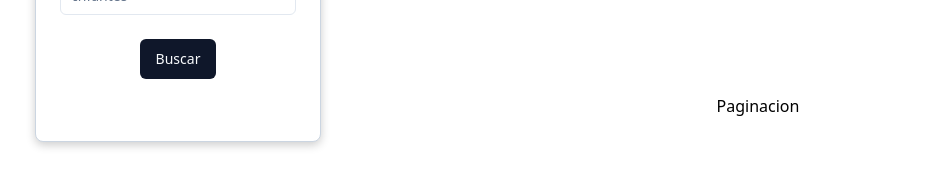
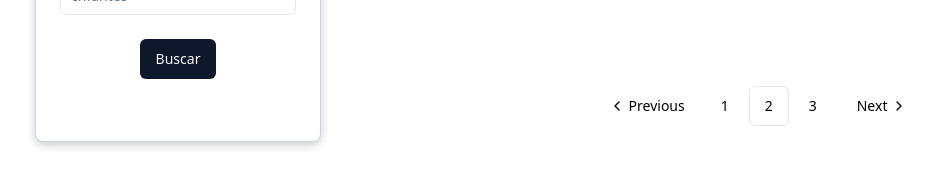
Before and after one commit to PeterMonkey/travelandz-prueba-frontend, a React (Vite) app: page /panel in a window 1280 px wide. Shown: the part 618-804 px from the top of the page, without its empty margins (29-962 px from the left). Built offline with nearby package versions, Linux system fonts and the light colour scheme; no server answers.

Commit message:
ADD: Llamada a la api para obtener los transfer

```diff
--- a/src/components/Filter.tsx
+++ b/src/components/Filter.tsx
@@ -10,6 +10,7 @@ import { fetchDestiny, countryCode } from "@/redux/slice/destinySlice"
 import { fetchTerminal, terminalCode } from "@/redux/slice/terminalSlice"
 import { fetchHotel, getHotel } from '@/redux/slice/hotelSlice'
 import { fechaLlegada, fechaSalida } from "@/redux/slice/dateSlice"
+import { fetchView } from "@/redux/slice/viewSlice"
 
 import { useSelector } from "react-redux"
 
@@ -43,7 +44,7 @@ export default function Filter() {
     const [infant, setInfant] = useState(0)
 
     const passengersHandler = (seter) => (e:ChangeEvent<HTMLInputElement>) => {
-        seter(e.target.value)
+        seter(parseInt(e.target.value))
     }
 
     const destiny = useSelector(state => state.destiny)
@@ -57,7 +58,6 @@ export default function Filter() {
 
     const fecha = useSelector(state => state.date)
     console.log(fecha)
-
 
     const dispatch = useAppDispatch()
 
@@ -83,6 +83,10 @@ export default function Filter() {
         dispatch(getHotel(code))
     }
 
+    const viewData = (data) => {
+        dispatch(fetchView(data))
+    }
+
     useEffect(() => {
         const getCountries = async () => {
             try {
@@ -104,7 +108,7 @@ export default function Filter() {
 
     const transferData = {
         ftype: 'IATA',
-        fcode: terminal.destiny,
+        fcode: terminal.destiny.toUpperCase(),
         ttype: 'ATLAS',
         tcode: hotel.hotel,
         outbound: fecha.salida,
@@ -113,6 +117,7 @@ export default function Filter() {
         children: children,
         infants: infant
     }
+
 
     console.log(transferData)
 
@@ -133,7 +138,9 @@ export default function Filter() {
             <Input onChange={passengersHandler(setInfant)} type="number" placeholder="Infantes"/>
         </CardContent>
         <CardFooter className="flex justify-center">
-            <Button>Buscar</Button>
+            <Button onClick={() => viewData(transferData)}>
+                Buscar
+            </Button>
         </CardFooter>
     </Card>
     )
--- /dev/null
+++ b/src/components/PaginationComponent.tsx
@@ -0,0 +1,37 @@
+import {
+    Pagination,
+    PaginationContent,
+    PaginationItem,
+    PaginationLink,
+    PaginationNext,
+    PaginationPrevious,
+  } from "@/components/ui/pagination"
+
+export default function PaginationComponent() {
+    return(
+        <Pagination>
+      <PaginationContent>
+        <PaginationItem>
+          <PaginationPrevious href="#" />
+        </PaginationItem>
+        <PaginationItem>
+          <PaginationLink href="#">1</PaginationLink>
+        </PaginationItem>
+        <PaginationItem>
+          <PaginationLink href="#" isActive>
+            2
+          </PaginationLink>
+        </PaginationItem>
+        <PaginationItem>
+          <PaginationLink href="#">3</PaginationLink>
+        </PaginationItem>
+        <PaginationItem>
+        </PaginationItem>
+        <PaginationItem>
+          <PaginationNext href="#" />
+        </PaginationItem>
+      </PaginationContent>
+    </Pagination>
+
+    )
+}
--- a/src/components/ViewPanel.tsx
+++ b/src/components/ViewPanel.tsx
@@ -1,4 +1,5 @@
 import CardTransfer from "./CardTransfer";
+import PaginationComponent from "./PaginationComponent";
 
 export default function ViewPanel() {
     return (
@@ -7,7 +8,7 @@ export default function ViewPanel() {
             <CardTransfer data={'hola'}/>
         </div>
         <div className="grid items-center justify-center row-start-10">
-            Paginacion
+            <PaginationComponent/>
         </div>
     </div>
     )
--- /dev/null
+++ b/src/components/ui/pagination.tsx
@@ -0,0 +1,117 @@
+import * as React from "react"
+import { ChevronLeft, ChevronRight, MoreHorizontal } from "lucide-react"
+
+import { cn } from "@/lib/utils"
+import { ButtonProps, buttonVariants } from "@/components/ui/button"
+
+const Pagination = ({ className, ...props }: React.ComponentProps<"nav">) => (
+  <nav
+    role="navigation"
+    aria-label="pagination"
+    className={cn("mx-auto flex w-full justify-center", className)}
+    {...props}
+  />
+)
+Pagination.displayName = "Pagination"
+
+const PaginationContent = React.forwardRef<
+  HTMLUListElement,
+  React.ComponentProps<"ul">
+>(({ className, ...props }, ref) => (
+  <ul
+    ref={ref}
+    className={cn("flex flex-row items-center gap-1", className)}
+    {...props}
+  />
+))
+PaginationContent.displayName = "PaginationContent"
+
+const PaginationItem = React.forwardRef<
+  HTMLLIElement,
+  React.ComponentProps<"li">
+>(({ className, ...props }, ref) => (
+  <li ref={ref} className={cn("", className)} {...props} />
+))
+PaginationItem.displayName = "PaginationItem"
+
+type PaginationLinkProps = {
+  isActive?: boolean
+} & Pick<ButtonProps, "size"> &
+  React.ComponentProps<"a">
+
+const PaginationLink = ({
+  className,
+  isActive,
+  size = "icon",
+  ...props
+}: PaginationLinkProps) => (
+  <a
+    aria-current={isActive ? "page" : undefined}
+    className={cn(
+      buttonVariants({
+        variant: isActive ? "outline" : "ghost",
+        size,
+      }),
+      className
+    )}
+    {...props}
+  />
+)
+PaginationLink.displayName = "PaginationLink"
+
+const PaginationPrevious = ({
+  className,
+  ...props
+}: React.ComponentProps<typeof PaginationLink>) => (
+  <PaginationLink
+    aria-label="Go to previous page"
+    size="default"
+    className={cn("gap-1 pl-2.5", className)}
+    {...props}
+  >
+    <ChevronLeft className="h-4 w-4" />
+    <span>Previous</span>
+  </PaginationLink>
+)
+PaginationPrevious.displayName = "PaginationPrevious"
+
+const PaginationNext = ({
+  className,
+  ...props
+}: React.ComponentProps<typeof PaginationLink>) => (
+  <PaginationLink
+    aria-label="Go to next page"
+    size="default"
+    className={cn("gap-1 pr-2.5", className)}
+    {...props}
+  >
+    <span>Next</span>
+    <ChevronRight className="h-4 w-4" />
+  </PaginationLink>
+)
+PaginationNext.displayName = "PaginationNext"
+
+const PaginationEllipsis = ({
+  className,
+  ...props
+}: React.ComponentProps<"span">) => (
+  <span
+    aria-hidden
+    className={cn("flex h-9 w-9 items-center justify-center", className)}
+    {...props}
+  >
+    <MoreHorizontal className="h-4 w-4" />
+    <span className="sr-only">More pages</span>
+  </span>
+)
+PaginationEllipsis.displayName = "PaginationEllipsis"
+
+export {
+  Pagination,
+  PaginationContent,
+  PaginationEllipsis,
+  PaginationItem,
+  PaginationLink,
+  PaginationNext,
+  PaginationPrevious,
+}
--- a/src/lib/utils.ts
+++ b/src/lib/utils.ts
@@ -10,7 +10,7 @@ export function formatDate(date: Date | undefined) {
     const year = date.getFullYear();
     const month = String(date.getMonth() + 1).padStart(2, '0');
     const day = String(date.getDate()).padStart(2, '0');
-    const hours = String(date.getHours()).padStart(2, '0');
+    const hours = 12
     const minutes = String(date.getMinutes()).padStart(2, '0');
     const seconds = String(date.getSeconds()).padStart(2, '0');
 
--- /dev/null
+++ b/src/redux/slice/viewSlice.ts
@@ -0,0 +1,58 @@
+import { createSlice, createAsyncThunk } from '@reduxjs/toolkit';
+import axios from 'axios'
+
+
+type State = {
+    loading: boolean,
+    data: Array<Record<string , string>> | unknown,
+    error: string | undefined,
+}
+
+type data = {
+    ftype:string,
+    fcode:string,
+    ttype:string,
+    tcode:number,
+    outbound:string,
+    inbound:string,
+    adults: number,
+    children:number,
+    infants:number
+}
+
+export const fetchView = createAsyncThunk('data/fetchView', async (data:data) => {
+    const response = await axios.get(`http://localhost:3000/transfer/?ftype=IATA&fcode=${data.fcode}&ttype=ATLAS&tcode=${data.tcode}&outbound=${data.outbound}&inbound=${data.inbound}&adults=${data.adults}&children=${data.children}&infants=${data.infants}`, {
+        headers: {
+            'auth-token': 'eyJhbGciOiJIUzI1NiIsInR5cCI6IkpXVCJ9.eyJpZCI6ImViZGM1MGRiLWJhZTItNDY1Yi05ZjBjLWVkYjVhNTkxY2ZmMyIsIm5hbWUiOiJQZWRybyIsImVtYWlsIjoicGVkcm9AZ21haWwuY29tIiwiaWF0IjoxNzA5MjI4NjM2LCJleHAiOjE3MTE3MzQyMzZ9.7MhKzlujbOp6yLEFZHbu1EOpqjRBSH64au-KCQ9Xkeg'
+        }
+    })
+    return response.data
+})
+
+const initialState:State = {
+    loading: false,
+    data: [],
+    error: ''
+}
+
+export const viewSlice = createSlice({
+    name: 'view',
+    initialState,
+    reducers: {},
+    extraReducers: (builder) => {
+        builder
+        .addCase(fetchView.pending, (state) => {
+            state.loading = true
+        })
+        .addCase(fetchView.fulfilled, (state, action) => {
+            state.loading = false,
+            state.data = action.payload
+        })
+        .addCase(fetchView.rejected, (state, action) => {
+            state.loading = false,
+            state.error = action.error.message
+        })
+    }
+})
+
+export default viewSlice.reducer
--- a/src/redux/store.ts
+++ b/src/redux/store.ts
@@ -4,13 +4,15 @@ import destinyReducer from './slice/destinySlice'
 import terminalSlice from "./slice/terminalSlice";
 import hotelSlice from "./slice/hotelSlice";
 import { dateSlice } from "./slice/dateSlice";
+import viewSlice from "./slice/viewSlice";
 
 export const store = configureStore({
     reducer: {
         destiny: destinyReducer,
         terminal: terminalSlice,
         hotel: hotelSlice,
-        date: dateSlice.reducer
+        date: dateSlice.reducer,
+        view: viewSlice
     }
 })
 
```
